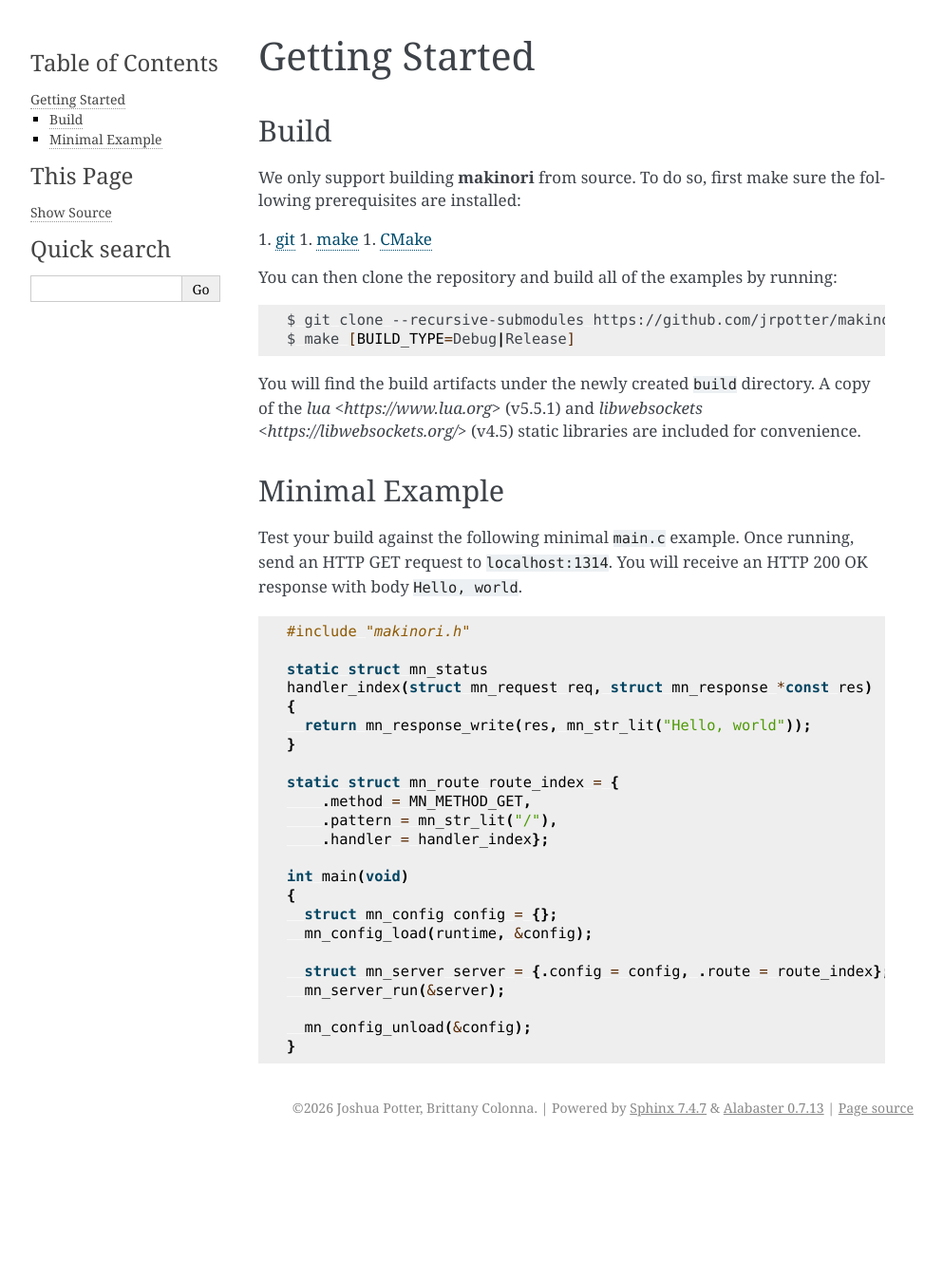
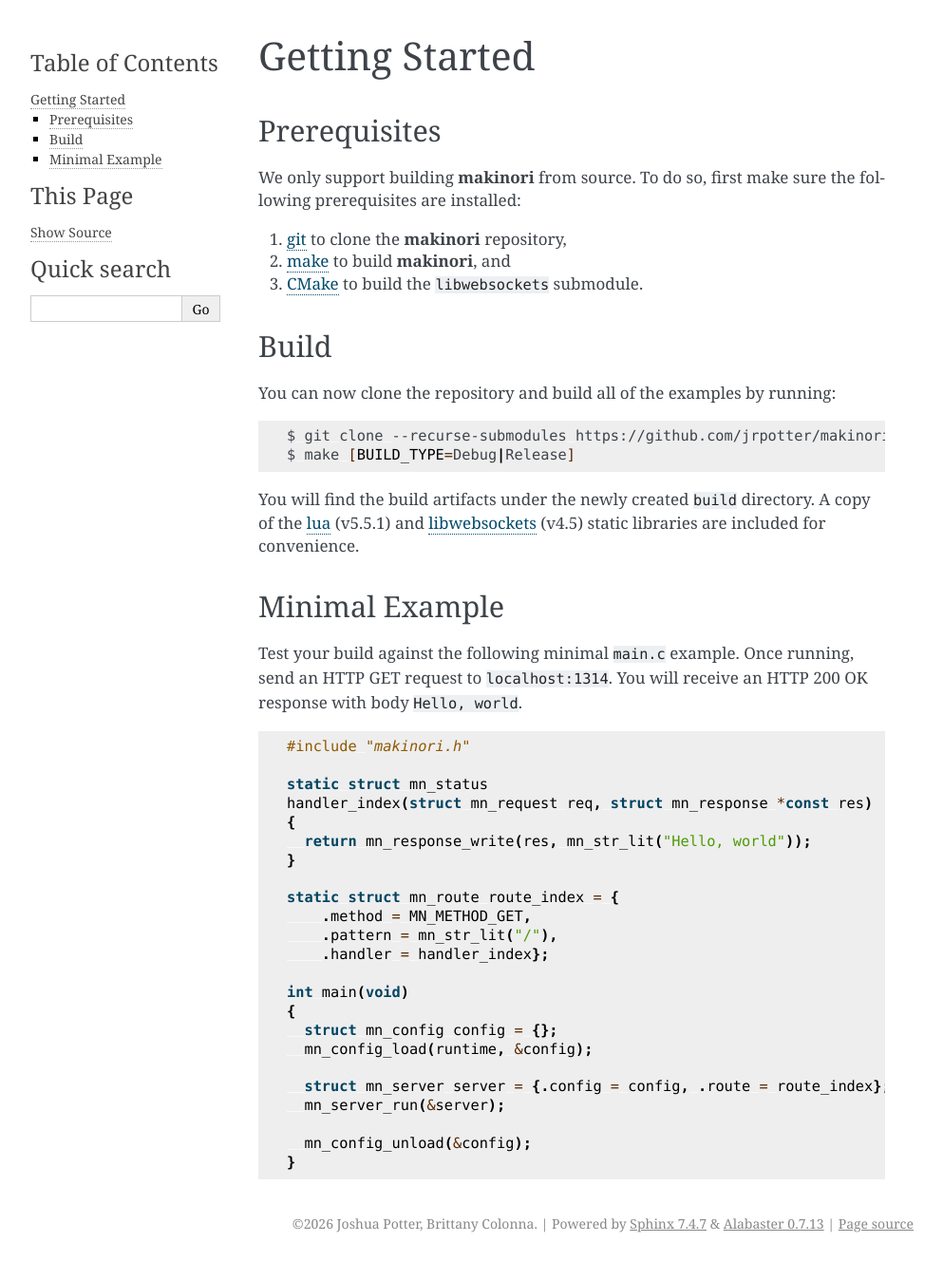
Before and after one commit to jrpotter/makinori, a Sphinx documentation site: the page built from docs/intro.rst, in a window 1280 px wide. Shown: the whole page at 95% size, without its empty margins (148-1141 px from the left). Built offline with Sphinx 7.4.7, drawn with Linux system fonts in a browser that asks for light colours; before the commit the page ends 1206 px from its top, so only the background shows below that.

Commit message:
Fix installation instructions.

```diff
--- a/docs/intro.rst
+++ b/docs/intro.rst
@@ -1,26 +1,29 @@
 Getting Started
 ===============
+
+Prerequisites
+-------------
+
+We only support building **makinori** from source. To do so, first make sure
+the following prerequisites are installed:
+
+1. `git <https://git-scm.com/>`__ to clone the **makinori** repository,
+2. `make <https://www.gnu.org/software/make/>`__ to build **makinori**, and
+3. `CMake <https://cmake.org/>`__ to build the ``libwebsockets`` submodule.
 
 Build
 -----
 
-We only support building **makinori** from source. To do so, first make sure
-the following prerequisites are installed:
-
-1. `git <https://git-scm.com/>`__
-1. `make <https://www.gnu.org/software/make/>`__
-1. `CMake <https://cmake.org/>`__
-
-You can then clone the repository and build all of the examples by running:
+You can now clone the repository and build all of the examples by running:
 
 .. code-block:: sh
 
-   $ git clone --recursive-submodules https://github.com/jrpotter/makinori.git
+   $ git clone --recurse-submodules https://github.com/jrpotter/makinori.git
    $ make [BUILD_TYPE=Debug|Release]
 
 You will find the build artifacts under the newly created ``build`` directory.
-A copy of the `lua <https://www.lua.org>` (v5.5.1) and `libwebsockets
-<https://libwebsockets.org/>` (v4.5) static libraries are included for
+A copy of the `lua <https://www.lua.org>`__ (v5.5.1) and `libwebsockets
+<https://libwebsockets.org/>`__ (v4.5) static libraries are included for
 convenience.
 
 Minimal Example
```
